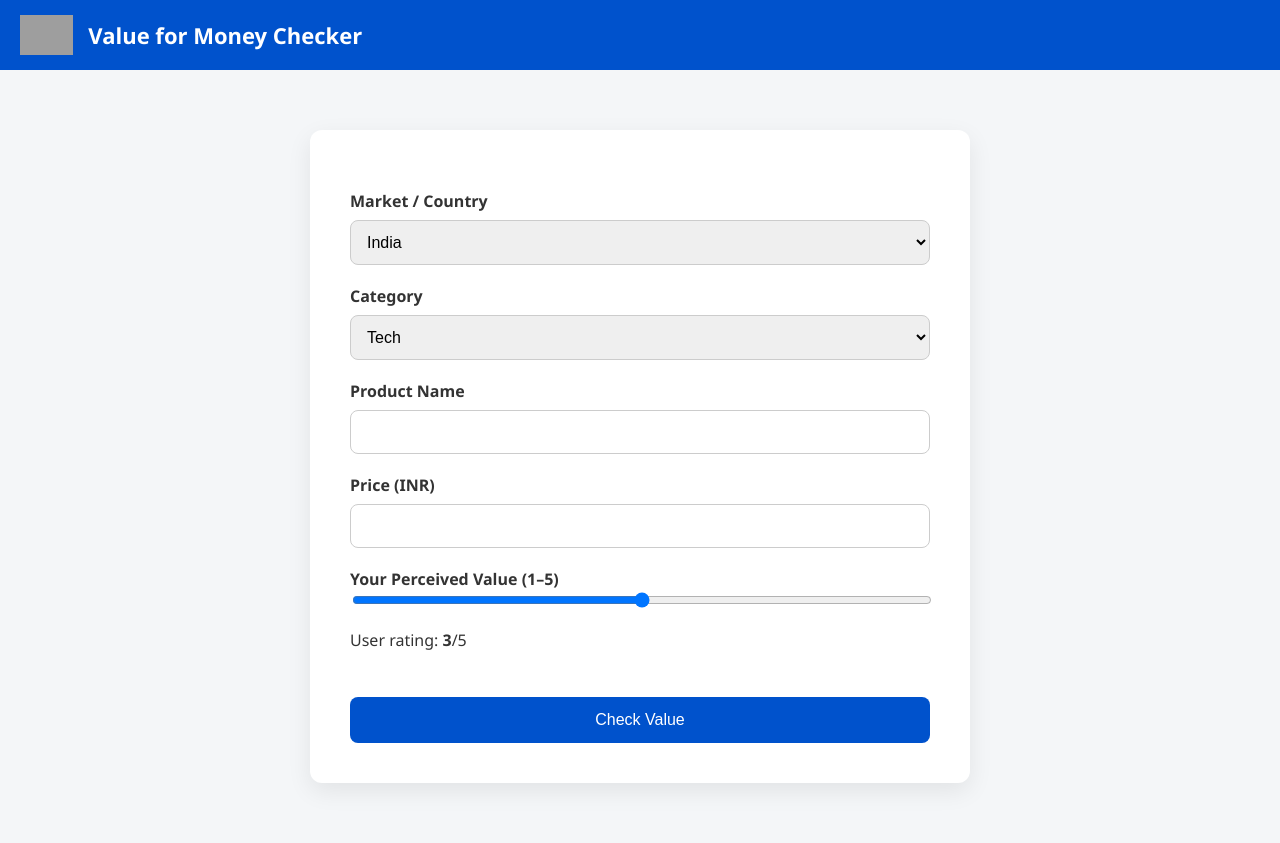
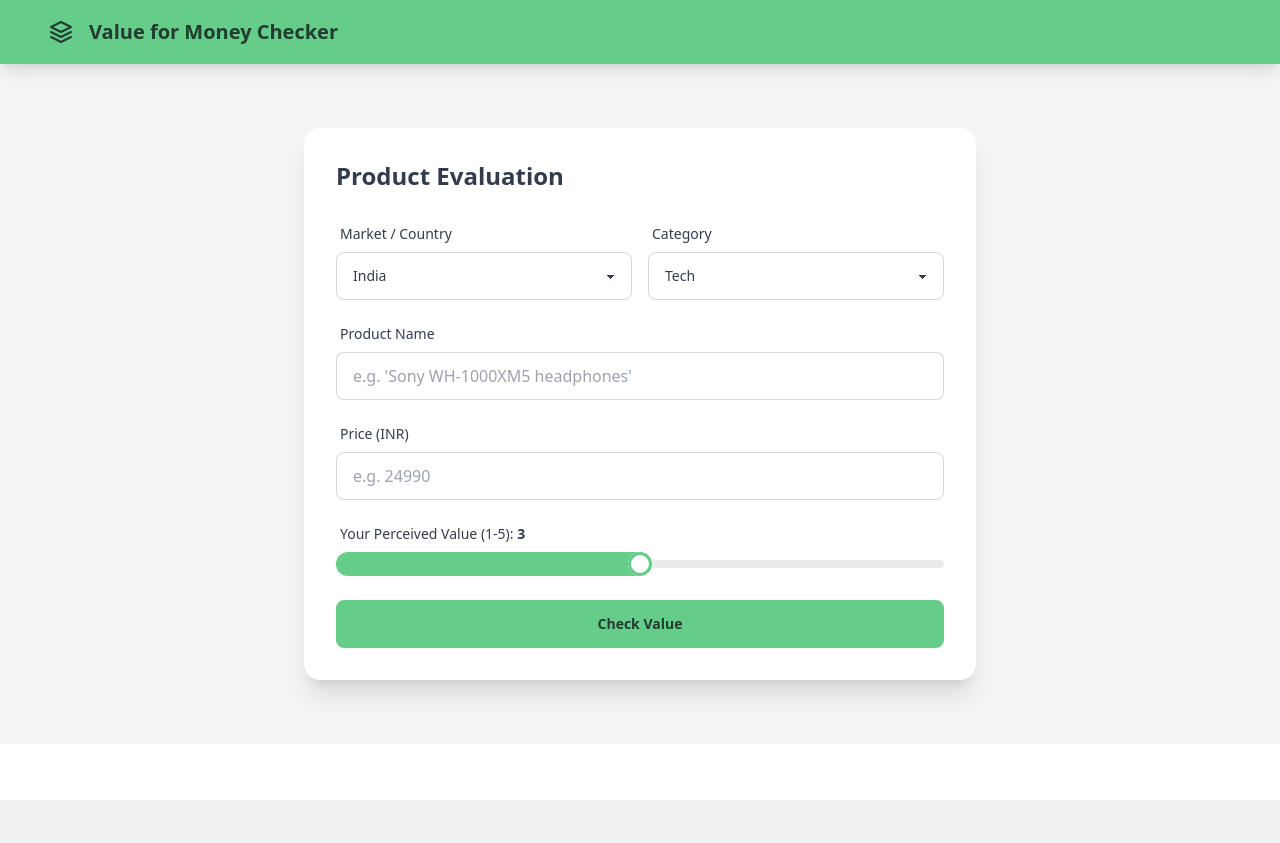
Before and after one commit to dakstagit/value-checker, a Flask app: page / in a window 1280 px wide. After the commit the page ends 800 px from the top, so only its background shows below. Run offline with Flask 2, Linux system fonts and the light colour scheme; some libraries are stand-ins or nearby versions; grey boxes are pictures that could not be loaded.

Commit message:
Update index.html

```diff
--- a/templates/index.html
+++ b/templates/index.html
@@ -1,333 +1,254 @@
 <!DOCTYPE html>
-<html lang="en">
+<html lang="en" data-theme="emerald">
 <head>
     <meta charset="UTF-8">
+    <meta name="viewport" content="width=device-width, initial-scale=1.0">
     <title>Value for Money Checker</title>
-  <meta name="viewport" content="width=device-width, initial-scale=1.0">
+    <link href="https://cdn.jsdelivr.net/npm/daisyui@4.12.2/dist/full.min.css" rel="stylesheet" type="text/css" />
+    <script src="https://cdn.tailwindcss.com"></script>
     <style>
-    * { box-sizing: border-box; }
-
-    body {
-      font-family: 'Segoe UI', Tahoma, Geneva, Verdana, sans-serif;
-      background-color: #f4f6f8;
-      color: #333;
-      margin: 0;
-      padding: 0;
+        .loader-dots {
+            @apply flex justify-center items-center space-x-2 mt-4;
         }
-
-    .header {
-      background-color: #0052cc;
-      color: white;
-      display: flex;
-      align-items: center;
-      padding: 15px 20px;
-    }
-
-    .header img {
-      height: 40px;
-      margin-right: 15px;
-    }
-
-    .header h1 {
-      font-size: 22px;
-      margin: 0;
-    }
-
-    .container {
-      max-width: 700px;
-      margin: 40px auto;
-      padding: 20px;
-    }
-
-    .card {
-      background: white;
-      padding: 40px;
-      border-radius: 12px;
-      box-shadow: 0 8px 24px rgba(0, 0, 0, 0.08);
-    }
-
-    label {
-      display: block;
-      margin-top: 20px;
-      font-weight: 600;
-    }
-
-    input[type="text"],
-    input[type="number"],
-    select {
-      width: 100%;
-      padding: 12px;
-      border: 1px solid #ccc;
-      border-radius: 8px;
-      font-size: 16px;
-      margin-top: 8px;
-    }
-
-    input[type="range"] {
-      width: 100%;
-    }
-
-    button {
-      margin-top: 30px;
-      width: 100%;
-      background-color: #0052cc;
-      color: white;
-      padding: 14px;
-      font-size: 16px;
-      border: none;
-      border-radius: 8px;
-      cursor: pointer;
-      transition: background-color 0.3s ease;
-    }
-
-    button:hover {
-      background-color: #003d99;
-    }
-
-    .loader {
-      display: none;
-      text-align: center;
-      margin-top: 20px;
-    }
-
-    .loader span {
-      display: inline-block;
-      width: 10px;
-      height: 10px;
-      margin: 0 3px;
-      background: #0052cc;
-      border-radius: 50%;
-      animation: bounce 0.6s infinite alternate;
-    }
-
-    .loader span:nth-child(2) { animation-delay: 0.2s; }
-    .loader span:nth-child(3) { animation-delay: 0.4s; }
-
-    @keyframes bounce {
-      to { transform: translateY(-10px); }
-    }
-
-    .result {
-      margin-top: 40px;
-      background: #f9f9f9;
-      padding: 25px;
-      border-left: 4px solid #0052cc;
-      border-radius: 8px;
-      display: none;
-    }
-
-    .result p {
-      margin: 14px 0;
-      line-height: 1.6;
-      opacity: 0;
-    }
-
-    .recommendation {
-      margin-top: 30px;
-      padding: 20px;
-      border-radius: 8px;
-      font-weight: bold;
-      text-align: center;
-      font-size: 18px;
-    }
-
-    .recommendation.good {
-      background-color: #e6f4ea;
-      color: #1b5e20;
-      border: 1px solid #81c784;
-    }
-
-    .recommendation.average {
-      background-color: #fff8e1;
-      color: #bf360c;
-      border: 1px solid #ffb74d;
-    }
-
-    .recommendation.poor {
-      background-color: #ffebee;
-      color: #b71c1c;
-      border: 1px solid #e57373;
-    }
-
-    .confidence-score {
-      background-color: #e8f0fe;
-      border: 1px solid #90caf9;
-      color: #0d47a1;
-      padding: 12px;
-      border-radius: 8px;
-      font-weight: bold;
-      margin-top: 20px;
-      text-align: center;
-      font-size: 16px;
-    }
-
-    .score-compare {
-      margin-top: 20px;
-      background: #f0f4f8;
-      padding: 16px;
-      border-radius: 8px;
-      font-size: 16px;
-      line-height: 1.5;
-    }
-
-    .score-compare .bar {
-      height: 12px;
-      border-radius: 6px;
-      background-color: #ccc;
-      margin-top: 4px;
-      position: relative;
-      overflow: hidden;
-    }
-
-    .score-compare .bar .fill {
-      height: 100%;
-      border-radius: 6px;
-    }
-
-    .score-compare .user .fill {
-      background-color: #4caf50;
-    }
-
-    .score-compare .gpt .fill {
-      background-color: #2196f3;
-    }
-
-    @media (max-width: 600px) {
-      .card { padding: 24px; }
+        .loader-dot {
+            @apply h-2 w-2 bg-blue-500 rounded-full animate-bounce;
         }
     </style>
 </head>
-<body>
+<body class="bg-gray-100 dark:bg-gray-800 transition-colors duration-300">
 
-  <div class="header">
-    <img src="http://www.digitaldevilsadvocate.com/wp-content/uploads/2016/10/Logo-3.png" alt="Logo">
-    <h1>Value for Money Checker</h1>
+<div class="navbar bg-primary text-primary-content shadow-lg px-4 md:px-8">
+    <div class="flex-1">
+        <a class="btn btn-ghost normal-case text-xl font-bold">
+            <svg xmlns="http://www.w3.org/2000/svg" class="h-6 w-6" viewBox="0 0 24 24" fill="none" stroke="currentColor" stroke-width="2" stroke-linecap="round" stroke-linejoin="round">
+                <path d="M12 2L2 7l10 5 10-5-10-5zM2 17l10 5 10-5M2 12l10 5 10-5"></path>
+            </svg>
+            <span class="ml-2 hidden sm:block">Value for Money Checker</span>
+        </a>
+    </div>
 </div>
 
-  <div class="container">
-    <div class="card">
-      <form method="POST" onsubmit="showLoader()">
-        <label for="country">Market / Country</label>
-        <select name="country" id="country" required>
+<div class="container mx-auto px-4 py-8 md:py-16">
+    <div class="card bg-base-100 shadow-xl max-w-2xl mx-auto">
+        <div class="card-body">
+            <h2 class="card-title text-2xl font-bold mb-4">Product Evaluation</h2>
+            <form id="vfm-form">
+                <div class="grid grid-cols-1 md:grid-cols-2 gap-4">
+                    <div class="form-control">
+                        <label class="label"><span class="label-text">Market / Country</span></label>
+                        <select id="country" name="country" class="select select-bordered" required>
                             <option value="India">India</option>
                             <option value="United States">United States</option>
                             <option value="United Kingdom">United Kingdom</option>
                         </select>
-
-        <label for="category">Category</label>
-        <select name="category" id="category" required>
+                    </div>
+                    <div class="form-control">
+                        <label class="label"><span class="label-text">Category</span></label>
+                        <select id="category" name="category" class="select select-bordered" required>
                             <option value="tech">Tech</option>
                             <option value="fashion">Fashion</option>
                             <option value="food">Food</option>
                             <option value="home appliances">Home Appliances</option>
                             <option value="beauty">Beauty</option>
                         </select>
-
-        <label for="product">Product Name</label>
-        <input type="text" name="product" id="product" required>
-
-        <label for="price" id="priceLabel">Price (INR)</label>
-        <input type="number" name="price" id="price" required>
-
-        <label for="user_score">Your Perceived Value (1–5)</label>
-        <input type="range" min="1" max="5" value="3" step="1" id="user_score" name="user_score" oninput="scoreLabel.innerText = this.value">
-        <p>User rating: <strong id="scoreLabel">3</strong>/5</p>
-
-        <button type="submit">Check Value</button>
-
-        <div class="loader" id="loader">
-          <span></span><span></span><span></span>
+                    </div>
+                </div>
+                <div class="form-control mt-4">
+                    <label class="label"><span class="label-text">Product Name</span></label>
+                    <input type="text" id="product" name="product" placeholder="e.g. 'Sony WH-1000XM5 headphones'" class="input input-bordered" required>
+                </div>
+                <div class="form-control mt-4">
+                    <label class="label"><span class="label-text" id="price-label">Price (INR)</span></label>
+                    <input type="number" id="price" name="price" placeholder="e.g. 24990" class="input input-bordered" required>
+                </div>
+                <div class="form-control mt-4">
+                    <label class="label"><span class="label-text">Your Perceived Value (1-5): <strong id="score-label">3</strong></span></label>
+                    <input type="range" id="user-score" name="user_score" min="1" max="5" value="3" step="1" class="range range-primary" required>
+                </div>
+                <div class="card-actions justify-end mt-6">
+                    <button type="submit" class="btn btn-primary w-full" id="submit-btn">Check Value</button>
                 </div>
             </form>
 
-      {% if result %}
-        <div class="result" id="resultBlock">
-          <strong>Analysis:</strong>
-          {% set lines = result.splitlines() %}
-          {% for line in lines %}
-  {% if not line.startswith("Final Recommendation:") and not line.startswith("Confidence Score:") and line.strip() != "" %}
-    <p>{{ line }}</p>
-  {% endif %}
-{% endfor %}
-
-
-          {% for line in lines %}
-            {% if "Confidence Score:" in line %}
-              <div class="confidence-score">{{ line }}</div>
-            {% endif %}
-          {% endfor %}
-
-          {% for line in lines %}
-            {% if "Final Recommendation:" in line %}
-              {% set verdict = line.lower() %}
-              {% if '5/5' in verdict %}{% set gpt_score = 5 %}
-              {% elif '4/5' in verdict %}{% set gpt_score = 4 %}
-              {% elif '3/5' in verdict %}{% set gpt_score = 3 %}
-              {% elif '2/5' in verdict %}{% set gpt_score = 2 %}
-              {% elif '1/5' in verdict %}{% set gpt_score = 1 %}
-              {% endif %}
-
-              <div class="recommendation
-                {% if gpt_score == 5 or gpt_score == 4 %}good
-                {% elif gpt_score == 3 %}average
-                {% else %}poor{% endif %}">
-                {{ line }}
+            <div id="loader" class="loader-dots hidden">
+                <div class="loader-dot animate-[bounce_0.6s_infinite_alternate]"></div>
+                <div class="loader-dot animate-[bounce_0.6s_infinite_alternate_0.2s]"></div>
+                <div class="loader-dot animate-[bounce_0.6s_infinite_alternate_0.4s]"></div>
             </div>
 
-              <div class="score-compare">
-                <p><strong>Your Rating:</strong> {{ request.form['user_score'] }}/5</p>
-                <div class="bar user">
-                  <div class="fill" style="width: {{ request.form['user_score'] | int * 20 }}%"></div>
+            <div id="result-container" class="mt-8 space-y-4 hidden">
+                <div id="analysis-card" class="card bg-base-200 shadow-md">
+                    <div class="card-body">
+                        <h3 class="card-title text-lg font-semibold">AI Analysis</h3>
+                        <p id="analysis-summary"></p>
+                    </div>
                 </div>
 
-                <p><strong>GPT Rating:</strong> {{ gpt_score }}/5</p>
-                <div class="bar gpt">
-                  <div class="fill" style="width: {{ gpt_score * 20 }}%"></div>
+                <div class="grid grid-cols-1 md:grid-cols-2 gap-4">
+                    <div class="stat bg-base-200 rounded-box shadow-md">
+                        <div class="stat-title">Global Avg. Price</div>
+                        <div id="global-price" class="stat-value text-primary text-xl"></div>
+                    </div>
+                    <div class="stat bg-base-200 rounded-box shadow-md">
+                        <div class="stat-title">Est. Production Cost</div>
+                        <div id="production-cost" class="stat-value text-secondary text-xl"></div>
                     </div>
                 </div>
-            {% endif %}
-          {% endfor %}
+
+                <div class="card bg-base-200 shadow-md">
+                    <div class="card-body">
+                        <h4 class="card-title text-lg">Alternatives</h4>
+                        <p id="alternatives-list"></p>
                     </div>
-      {% endif %}
+                </div>
+
+                <div class="flex flex-col md:flex-row gap-4">
+                    <div id="final-recommendation-card" class="card bg-base-200 shadow-md flex-1">
+                        <div class="card-body flex-row justify-between items-center">
+                            <h4 class="card-title text-lg" id="final-recommendation-text"></h4>
+                            <div class="badge badge-lg" id="recommendation-badge"></div>
+                        </div>
+                    </div>
+                    <div id="confidence-score-card" class="card bg-base-200 shadow-md flex-1">
+                        <div class="card-body flex-row justify-between items-center">
+                            <h4 class="card-title text-lg">Confidence Score</h4>
+                            <div id="confidence-score" class="badge badge-lg badge-accent"></div>
+                        </div>
+                    </div>
+                </div>
+
+                <div class="mt-6 p-4 bg-gray-200 dark:bg-gray-700 rounded-lg shadow-inner">
+                    <div class="mb-4">
+                        <p class="font-bold">Your Rating: <span id="user-rating-text"></span></p>
+                        <progress class="progress progress-success w-full" id="user-rating-bar" value="0" max="5"></progress>
+                    </div>
+                    <div>
+                        <p class="font-bold">AI Rating: <span id="ai-rating-text"></span></p>
+                        <progress class="progress progress-info w-full" id="ai-rating-bar" value="0" max="5"></progress>
+                    </div>
+                </div>
+
+                <div class="card-actions justify-end mt-6">
+                    <button class="btn btn-neutral w-full" onclick="window.location.reload();">Check Another Product</button>
+                </div>
+            </div>
+
+            <div id="error-alert" role="alert" class="alert alert-error hidden mt-8">
+                <svg xmlns="http://www.w3.org/2000/svg" class="stroke-current shrink-0 h-6 w-6" fill="none" viewBox="0 0 24 24"><path stroke-linecap="round" stroke-linejoin="round" stroke-width="2" d="M10 14l2-2m0 0l2-2m-2 2l-2-2m2 2l2 2m7-2a9 9 0 11-18 0 9 9 0 0118 0z" /></svg>
+                <span id="error-message"></span>
+            </div>
+        </div>
     </div>
 </div>
 
 <script>
-    function showLoader() {
-      document.getElementById("loader").style.display = "block";
+    document.addEventListener('DOMContentLoaded', () => {
+        const form = document.getElementById('vfm-form');
+        const loader = document.getElementById('loader');
+        const resultContainer = document.getElementById('result-container');
+        const errorAlert = document.getElementById('error-alert');
+        const errorMessage = document.getElementById('error-message');
+        const userScoreInput = document.getElementById('user-score');
+        const scoreLabel = document.getElementById('score-label');
+        const countrySelect = document.getElementById('country');
+        const priceLabel = document.getElementById('price-label');
+
+        userScoreInput.addEventListener('input', () => {
+            scoreLabel.textContent = userScoreInput.value;
+        });
+
+        countrySelect.addEventListener('change', () => {
+            const currencyMap = { "India": "INR", "United States": "USD", "United Kingdom": "GBP" };
+            priceLabel.textContent = `Price (${currencyMap[countrySelect.value] || 'Currency'})`;
+        });
+
+        form.addEventListener('submit', async (e) => {
+            e.preventDefault();
+            loader.classList.remove('hidden');
+            resultContainer.classList.add('hidden');
+            errorAlert.classList.add('hidden');
+
+            const formData = new FormData(form);
+            let rawData = {};
+            for (let pair of formData.entries()) {
+                rawData[pair[0]] = pair[1];
             }
 
-    window.addEventListener('DOMContentLoaded', () => {
-      const block = document.getElementById("resultBlock");
-      if (block) {
-        block.style.display = 'block';
-        const lines = block.querySelectorAll('p');
-        lines.forEach((line, i) => {
-          setTimeout(() => {
-            line.style.opacity = 1;
-          }, i * 150);
+            try {
+                const response = await fetch('/', {
+                    method: 'POST',
+                    headers: { 'Content-Type': 'application/json' },
+                    body: JSON.stringify(rawData)
                 });
-        block.scrollIntoView({ behavior: "smooth" });
+
+                if (!response.ok) {
+                    throw new Error(`Server returned status code ${response.status}`);
                 }
 
-      // Dynamic currency label
-      const countrySelector = document.getElementById("country");
-      const priceLabel = document.getElementById("priceLabel");
+                const reader = response.body.getReader();
+                const decoder = new TextDecoder();
+                let result = '';
 
-      function updateCurrencyLabel() {
-        const country = countrySelector.value;
-        const currency = {
-          "India": "INR",
-          "United States": "USD",
-          "United Kingdom": "GBP"
-        }[country] || "Currency";
-
-        priceLabel.innerText = `Price (${currency})`;
+                // This part handles the streaming
+                while (true) {
+                    const { done, value } = await reader.read();
+                    if (done) break;
+                    result += decoder.decode(value, { stream: true });
                 }
 
-      countrySelector.addEventListener("change", updateCurrencyLabel);
-      updateCurrencyLabel(); // Initial call
+                const finalData = JSON.parse(result);
+                if (finalData.error) {
+                    throw new Error(finalData.error);
+                }
+
+                displayResults(finalData, userScoreInput.value);
+
+            } catch (error) {
+                console.error("Fetch error:", error);
+                errorMessage.textContent = error.message;
+                errorAlert.classList.remove('hidden');
+            } finally {
+                loader.classList.add('hidden');
+            }
+        });
+
+        function displayResults(data, userScore) {
+            const {
+                global_avg_price, production_cost, alternatives,
+                summary, final_recommendation, confidence_score
+            } = data;
+
+            // Extract AI score from the final recommendation string
+            const aiScoreMatch = final_recommendation.match(/\(Score: (\d)\/5/);
+            const aiScore = aiScoreMatch ? parseInt(aiScoreMatch[1]) : 0;
+
+            document.getElementById('analysis-summary').textContent = summary;
+            document.getElementById('global-price').textContent = global_avg_price;
+            document.getElementById('production-cost').textContent = production_cost;
+            document.getElementById('alternatives-list').textContent = alternatives;
+
+            document.getElementById('final-recommendation-text').textContent = final_recommendation;
+
+            const badge = document.getElementById('recommendation-badge');
+            badge.textContent = final_recommendation.split('(')[0].trim();
+            if (aiScore >= 4) { badge.className = 'badge badge-lg badge-success'; }
+            else if (aiScore === 3) { badge.className = 'badge badge-lg badge-warning'; }
+            else { badge.className = 'badge badge-lg badge-error'; }
+
+            document.getElementById('confidence-score').textContent = `${confidence_score}/100`;
+
+            // Score comparison bars
+            document.getElementById('user-rating-text').textContent = `${userScore}/5`;
+            document.getElementById('user-rating-bar').value = userScore;
+
+            document.getElementById('ai-rating-text').textContent = `${aiScore}/5`;
+            document.getElementById('ai-rating-bar').value = aiScore;
+
+            resultContainer.classList.remove('hidden');
+            resultContainer.scrollIntoView({ behavior: 'smooth' });
+        }
     });
 </script>
+
 </body>
 </html>
```
Lines whose indentation alone changed are shown as unchanged.
